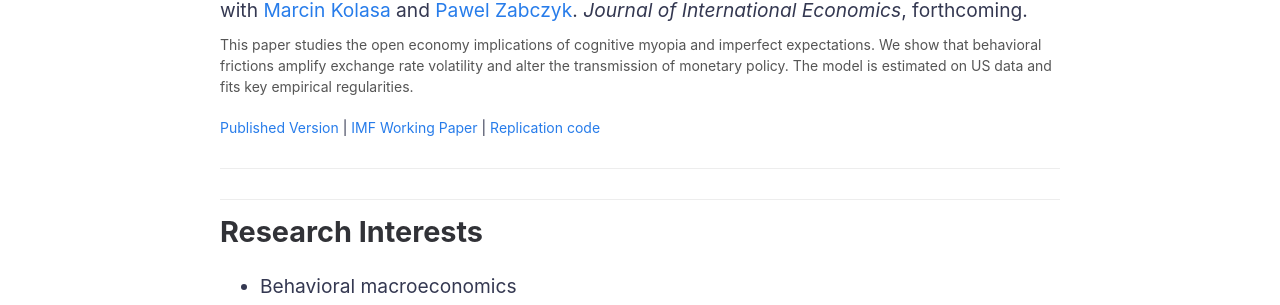
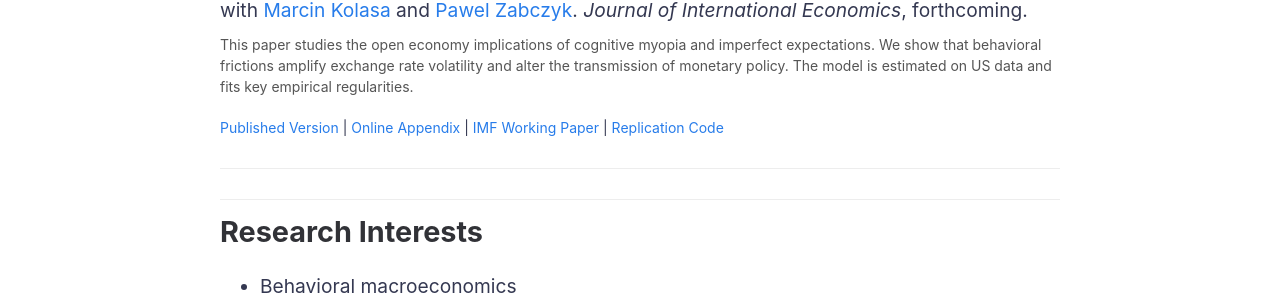
Before and after one commit to ravgotrasahil/ravgotrasahil-github.io, a Jekyll site: the page built from research.md, in a window 1280 px wide. Shown: the part 569-874 px from the top of the page. Built offline with Jekyll 4.4.1, drawn with Linux system fonts in a browser that asks for light colours.

Commit message:
Update research.md

```diff
--- a/research.md
+++ b/research.md
@@ -28,9 +28,10 @@ This paper studies the open economy implications of cognitive myopia and imperfe
 </p>
 
 <p style="font-size: 14px;">
-  <a href="{{ site.baseurl }}/share/JIE/JIE_pre.pdf" target="_blank" style="color: #1a73e8; text-decoration: none;">Published Version</a> |
-  <a href="{{ site.baseurl }}/share/JIE/IMF_WP.pdf" target="_blank" style="color: #1a73e8; text-decoration: none;">IMF Working Paper</a> |
-  <a href="https://data.mendeley.com/datasets/88kmcfxk8k/1" target="_blank" style="color: #1a73e8; text-decoration: none;">Replication code</a>
+  <a href="{{ site.baseurl }}/Files/JIE_pre.pdf" target="_blank" style="color: #1a73e8; text-decoration: none;">Published Version</a> |
+  <a href="{{ site.baseurl }}/Files/JIE_app.pdf" target="_blank" style="color: #1a73e8; text-decoration: none;">Online Appendix</a> |
+  <a href="{{ site.baseurl }}/Files/IMF_WP.pdf" target="_blank" style="color: #1a73e8; text-decoration: none;">IMF Working Paper</a> |
+  <a href="https://data.mendeley.com/datasets/88kmcfxk8k/1" target="_blank" style="color: #1a73e8; text-decoration: none;">Replication Code</a>
 </p>
 
 <hr style="margin: 30px 0;">
```
